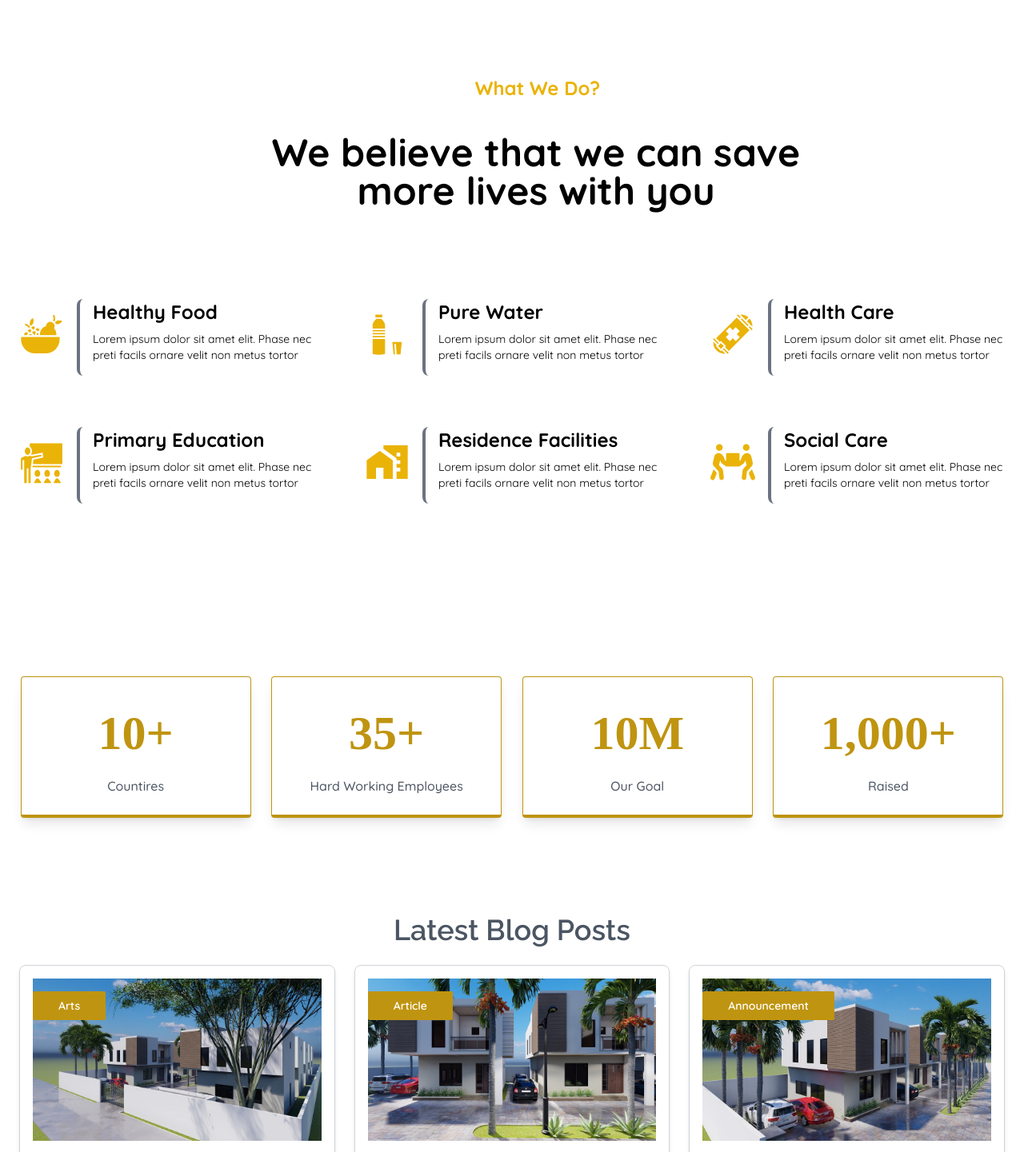
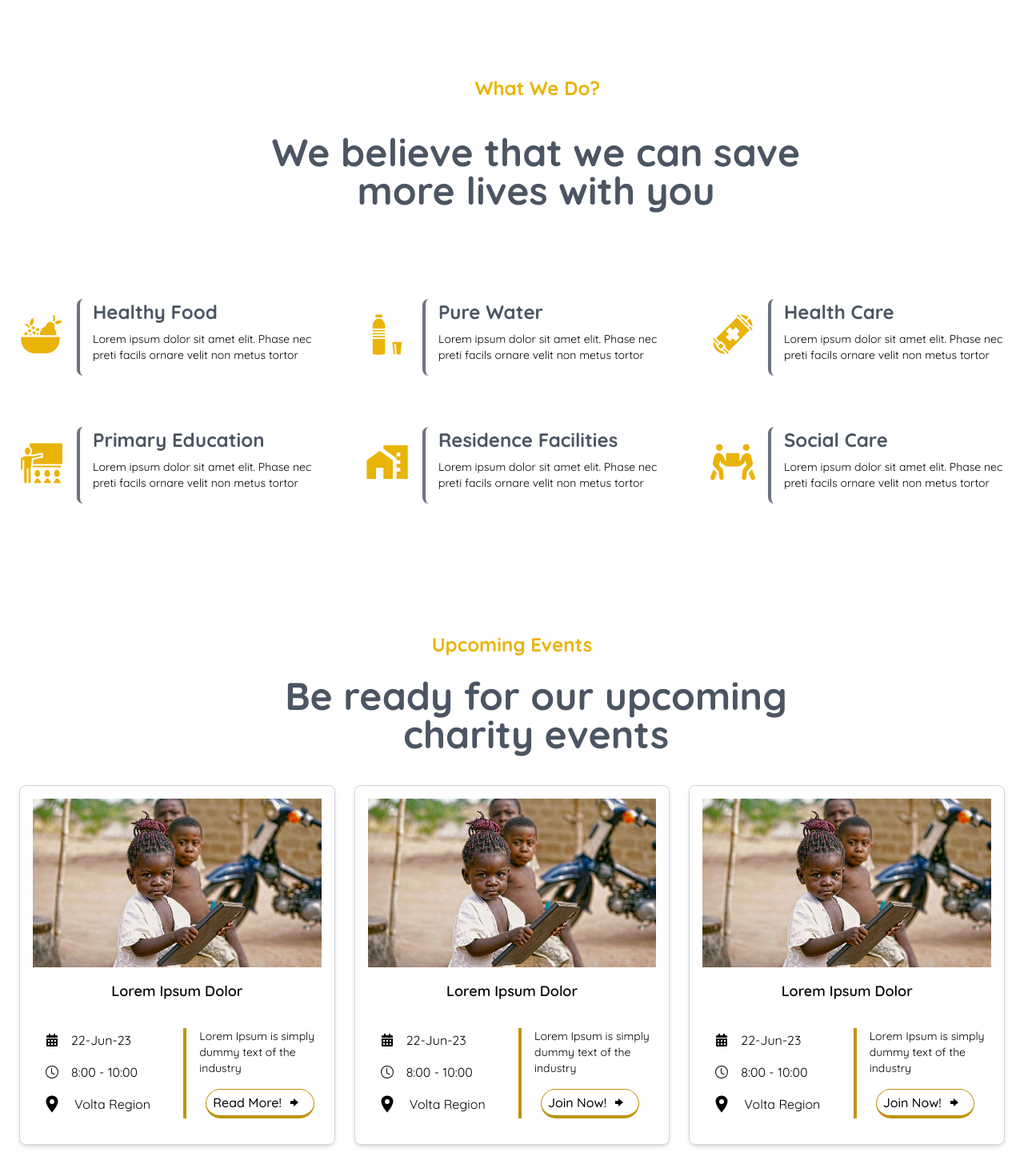
Before and after one commit to Michael-Builds/Restoration-Foundation-International, a React (Vite) app: page / in a window 1280 px wide. Shown: the part 1169-2610 px from the top of the page at 80% size. Built offline with nearby package versions, Linux system fonts and the light colour scheme; a web font is replaced by a local one.

Commit message:
Events Section Added

```diff
--- a/src/pages/home/Home.jsx
+++ b/src/pages/home/Home.jsx
@@ -8,6 +8,7 @@ import Footer from '../components/Footer';
 import ScrollToTop from '../components/Scroll';
 import Impact from '../components/Impacts';
 import Service from './components/Service';
+import Events from './components/Events';
 
 const Home = () => {
     const location = useLocation();
@@ -22,6 +23,7 @@ const Home = () => {
             <Carousel />
             <About />
             <Service />
+            <Events />
             <Impact />
             <Blog />
             <Footer />
--- a/src/pages/home/components/Blog.jsx
+++ /dev/null
@@ -1,83 +0,0 @@
-import Image from '../../../assets/carousel-2.jpg';
-import { TbMessageCircle2Filled } from 'react-icons/tb';
-import { FaUserAlt } from 'react-icons/fa';
-
-const eventsData = [
-    {
-        title: 'Lorem ipsum dolor sit',
-        comments: "15 comments",
-        author: "Admin",
-        description: 'Lorem ipsum dolor sit amet elit. Neca pretim miura bitur facili ornare velit non vulpte liqum metus tortor',
-        image: Image,
-        link: "/item1",
-        adminlink: "admin.com"
-    },
-    {
-        title: 'Lorem ipsum dolor sit',
-        comments: "25 comments",
-        author: "Admin",
-        description: 'Lorem ipsum dolor sit amet elit. Neca pretim miura bitur facili ornare velit non vulpte liqum metus tortor',
-        image: Image,
-        link: "/item2",
-        adminlink: "admin.com"
-
-    },
-    {
-        title: 'Lorem ipsum dolor sit',
-        comments: "30 comments",
-        author: "Admin",
-        description: 'Lorem ipsum dolor sit amet elit. Neca pretim miura bitur facili ornare velit non vulpte liqum metus tortor',
-        image: Image,
-        link: "/item3",
-        adminlink: "admin.com"
-
-    },
-];
-
-
-const Blog = () => {
-    return (
-        <div className='justify-center align-center mt-8'>
-            <div className=''>
-                <div className='text-center mx-auto mb-4 mt-24'>
-                    <p className="font-quicksand items-center font-bold text-2xl text-yellow-500 mb-2 ">
-                        Our Blog
-                    </p>
-                    <h2 className=" font-quicksand font-bold text-5xl text-blue-900 mb-4 max-w-[700px] ml-[25%] mt-6">
-                        Latest news & articles directly from our blog
-                    </h2>
-                </div>
-            </div>
-
-            <div className="flex justify-center p-2 mt-8">
-                {eventsData.map((event, index) => (
-                    <div key={index} className="bg-gray-200 m-4 pb-4 rounded-md w-[35%] h-160 flex flex-col justify-start items-center">
-                        <img src={event.image} alt={`Event-${index + 1}`} className="w-full" />
-
-                        <h2 className=' font-quicksand text-blue-900 font-bold text-lg mt-4'> {event.title}</h2>
-                        <p className='text-md font-medium  p-4 font-quicksand text-blue-900'>{event.description}</p>
-
-                        <div className="container mx-auto mt-4 pl-4 mb-4 flex flex-wrap items-center">
-                            {/* Left Content */}
-                            <div className="w-full lg:w-1/2 lg:pr-10 ">
-                                <a href={event.adminlink} className='flex items-center gap-2 mt-3 font-quicksand font-sm  pb-1'>
-                                    <FaUserAlt className='text-blue-900 mr-2 h-6 w-6' />{event.author}
-                                </a>
-                            </div>
-                            {/* Right Content */}
-                            <div className="w-full lg:w-1/2 border-l-4 border-blue-900 pl-4">
-                                <a href={event.link} className='flex items-center gap-2 mt-3 font-quicksand font-sm  pb-1'>
-                                    <TbMessageCircle2Filled className='text-blue-900 mr-2 h-6 w-6' />{event.comments}
-                                </a>
-                            </div>
-                        </div>
-                    </div>
-                ))}
-            </div>
-
-
-
-        </div>
-    )
-}
-export default Blog;
--- a/src/pages/home/components/Events.jsx
+++ b/src/pages/home/components/Events.jsx
@@ -12,7 +12,6 @@ const eventsData = [
         location: "Volta Region",
         buttonText: "Read More!",
         description: 'Lorem Ipsum is simply dummy text of the industry',
-        author: 'Atmostech',
         image: Image,
     },
     {
@@ -22,7 +21,6 @@ const eventsData = [
         location: "Volta Region",
         buttonText: "Join Now!",
         description: 'Lorem Ipsum is simply dummy text of the industry',
-        author: 'Atmostech',
         image: Image,
     },
     {
@@ -32,51 +30,53 @@ const eventsData = [
         location: "Volta Region",
         buttonText: "Join Now!",
         description: 'Lorem Ipsum is simply dummy text of the industry',
-        author: 'Atmostech',
         image: Image,
     },
 ];
 
 const Events = () => {
     return (
-        <div className='justify-center align-center mt-8'>
+        <div className='justify-center align-center '>
             <div className=''>
                 <div className='text-center mx-auto mb-4 mt-24'>
                     <p className="font-quicksand items-center font-bold text-2xl text-yellow-500 mb-2 ">
                         Upcoming Events
                     </p>
-                    <h2 className=" font-quicksand font-bold text-5xl text-blue-900 mb-4 max-w-[700px] ml-[25%] mt-6">
+                    <h2 className=" font-quicksand font-bold md:text-5xl text-3xl text-gray-600 mb-4 md:max-w-[700px] md:ml-[25%] mt-6 md:p-0 p-2">
                         Be ready for our upcoming charity events
                     </h2>
                 </div>
             </div>
 
-            <div className="flex justify-center p-2 mt-8">
+            <div className="grid grid-cols-1 sm:grid-cols-2 md:grid-cols-3 gap-6 p-6 md:p-6">
                 {eventsData.map((event, index) => (
-                    <div key={index} className="bg-gray-200 m-4 pb-4 rounded-md w-[35%] h-160 flex flex-col justify-start items-center">
-                        <img src={event.image} alt={`Event-${index + 1}`} className="w-full" />
-
+                    <div key={index} className="bg-white p-4 rounded-lg shadow-md border border-gray-300">
+                        <div className="image-container relative cursor-pointer">
+                            <div className="image-overlay absolute inset-0 bg-black opacity-0 transition-opacity duration-300 hover:opacity-70"></div>
+                            <img
+                                src={event.image}
+                                alt="Blog Image"
+                                className="object-center object-cover"
+                            />
+                        </div>
+                        <h3 className="text-sm md:text-lg hover:text-gold cursor-pointer text-center capitalize font-semibold font-quicksand mt-4 mb-2">{event.title}</h3>
                         <div className="container mx-auto mt-8 pl-4 mb-4 flex flex-wrap items-center">
                             {/* Left Content */}
                             <div className="w-full lg:w-1/2 lg:pr-10 ">
-                                <p className='flex items-center gap-2 font-quicksand font-sm border-b-2 border-gray-400 pb-1'>
+                                <p className='flex items-center gap-2 font-quicksand font-sm  pb-1'>
                                     <FaCalendarAlt className='text-blue-900 mr-2 h-4 w-4' />{event.date}
                                 </p>
-                                <p className='flex items-center gap-2 mt-3 font-quicksand font-sm border-b-2 border-gray-400 pb-1'>
+                                <p className='flex items-center gap-2 mt-3 font-quicksand font-sm  pb-1'>
                                     <BsClock className='text-blue-900 mr-2 h-4 w-4' />{event.time}
                                 </p>
-                                <p className='flex items-center gap-2 mt-3 font-quicksand font-sm border-b-2 border-gray-400 pb-1 '>
+                                <p className='flex items-center gap-2 mt-3 font-quicksand font-sm  pb-1 '>
                                     <IoLocationSharp className='text-blue-900 mr-2 h-6 w-6 -ml-1' />{event.location}
                                 </p>
-
                             </div>
-
                             {/* Right Content */}
-
-                            <div className="w-full lg:w-1/2 border-l-4 border-yellow-400 pl-4">
-                                <h2 className=' font-quicksand text-blue-900 font-bold text-lg'> {event.title}</h2>
-                                <p className='max-w-[100%] text-sm mt-2'>{event.description}</p>
-                                <button className='mt-4 border border-yellow-500 border-b-4 pl-2 pb-1 pt-1 pr-2 rounded-full flex items-center font-quicksand font-medium ml-2 hover:border-yellow-600'>
+                            <div className="w-full lg:w-1/2 md:border-l-4 border-gold pl-4 md:mt-0 mt-4 md:ml-0 -ml-4">
+                                <p className=' text-sm font-quicksand'>{event.description}</p>
+                                <button className='mt-4 border border-gold border-b-4 pl-2 pb-1 pt-1 pr-2 rounded-full flex items-center font-quicksand font-medium ml-2 hover:border-yellow-600'>
                                     {event.buttonText}
                                     <GoArrowRight className='ml-2 mr-2' />
                                 </button>
--- a/src/pages/home/components/Service.jsx
+++ b/src/pages/home/components/Service.jsx
@@ -37,14 +37,14 @@ const services = [
 
 const Service = () => {
     return (
-        <div className="justify-center align-center mt-6 md:pb-24 pb-2">
+        <div className="justify-center align-center mt-6 md:pb-10 -pb-8">
             <div className="container">
                 <div className="text-center mx-auto mb-4 mt-16">
 
                     <p className="font-quicksand items-center font-bold text-2xl text-yellow-500 mb-2 md:ml-[5%]">
                         What We Do?
                     </p>
-                    <h2 className=" font-quicksand font-bold md:text-5xl text-3xl md:-p-0 p-4 text-blue-900 mb-4 md:-mb-6 md:max-w-[700px] md:ml-[25%] md:mt-6 mt-4">
+                    <h2 className=" font-quicksand font-bold md:text-5xl text-3xl md:-p-0 p-4 text-gray-600 mb-4 md:-mb-6 md:max-w-[700px] md:ml-[25%] md:mt-6 mt-4">
                         We believe that we can save more lives with you
                     </h2>
                 </div>
@@ -56,7 +56,7 @@ const Service = () => {
                                     {service.icon}
                                 </div>
                                 <div className="border-l-4 border-gray-500 rounded-lg ml-4 pl-4">
-                                    <h3 className='font-quicksand font-bold text-2xl text-blue-800 mb-2 '>
+                                    <h3 className='font-quicksand font-bold text-2xl text-gray-600 mb-2 '>
                                         {service.title}
                                     </h3>
                                     <p className='mt-2 font-quicksand text-sm mb-4'>{service.description}</p>
```
